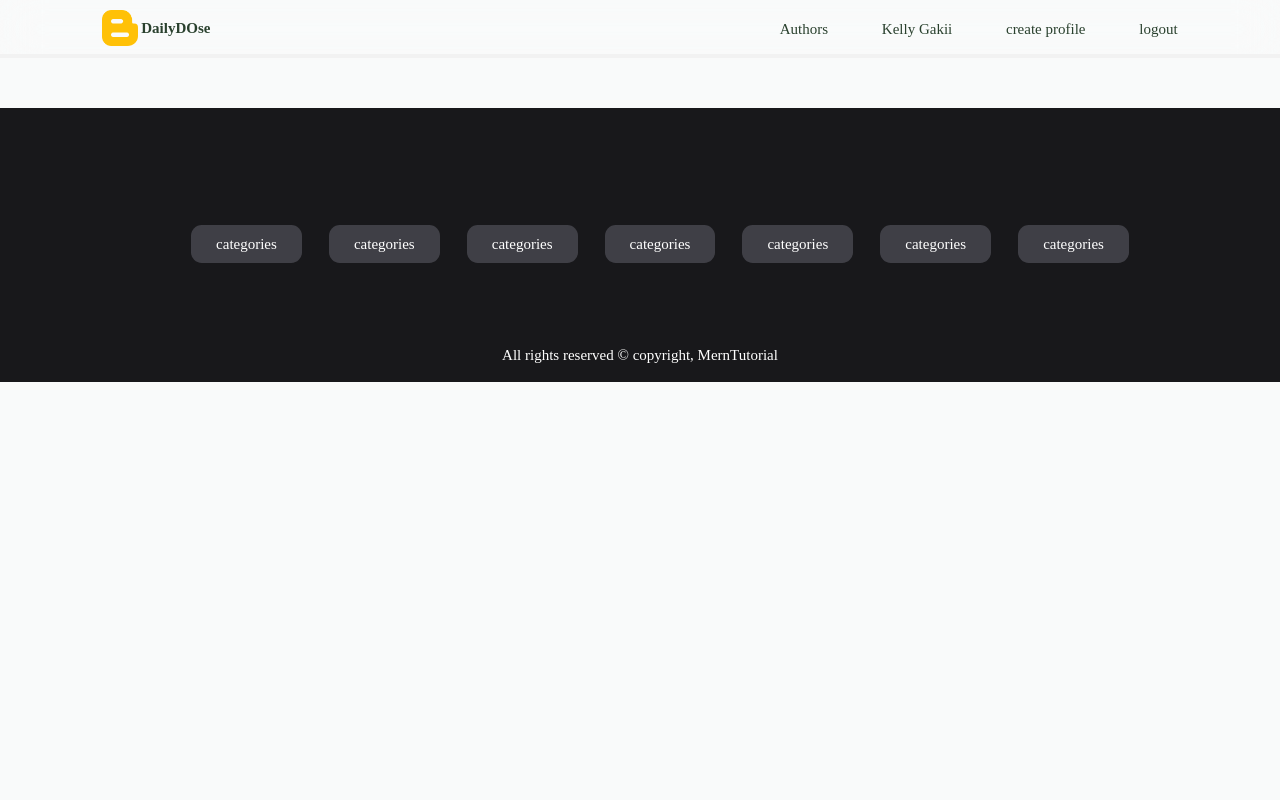
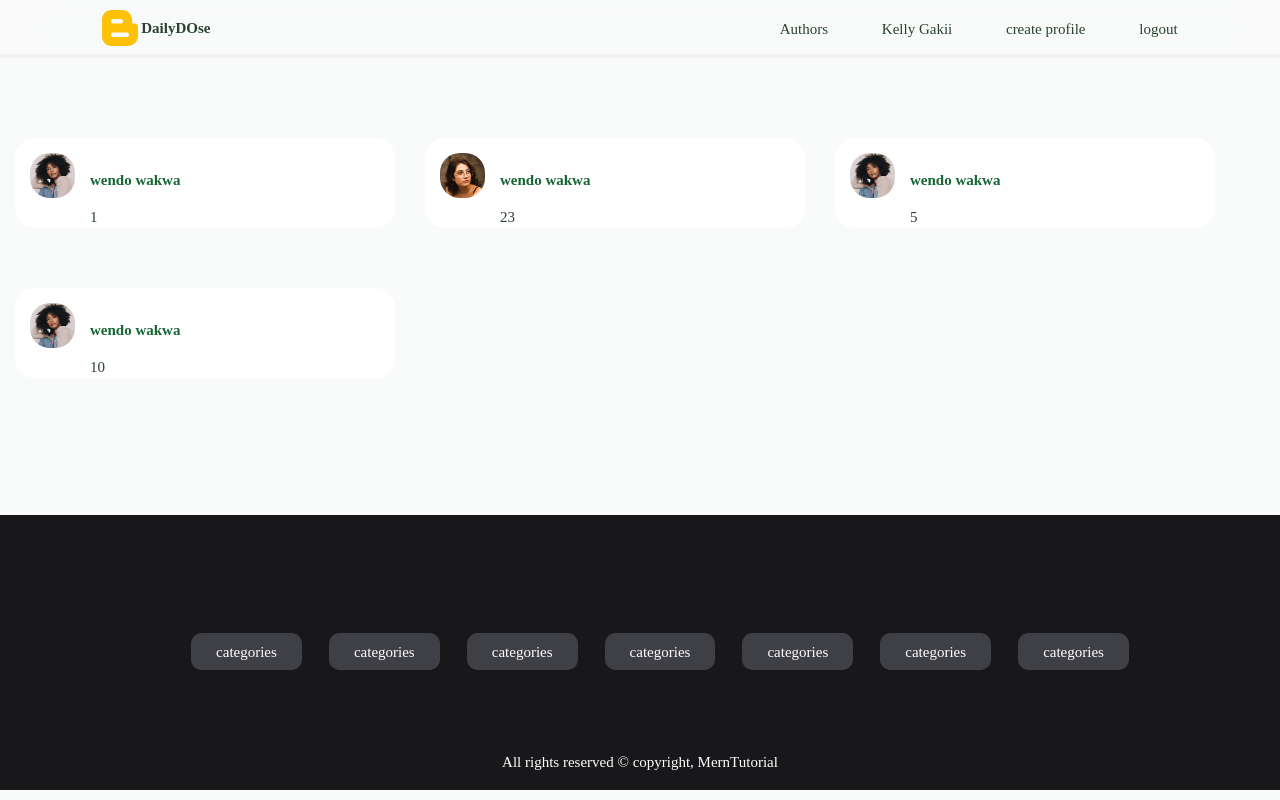
Before and after one commit to Nandiehakuna/BlogSite, a React (Create React App) app: page /authors in a window 1280 px wide. Built offline with nearby package versions, Linux system fonts and the light colour scheme.

Commit message:
authors page complete

```diff
--- a/src/components/Header.jsx
+++ b/src/components/Header.jsx
@@ -15,7 +15,7 @@ const Header = () => {
           </Link>
 
            <ul className='nav-menu'>
-       <li><Link to="/Author">Authors </Link></li>
+       <li><Link to="/authors">Authors </Link></li>
        <li><Link to="/profile">Kelly Gakii </Link></li>
        <li><Link to="/create">create profile </Link></li>
        <li><Link to="/logout">logout </Link></li>
--- a/src/index.css
+++ b/src/index.css
@@ -356,7 +356,7 @@ body{
 }
 
 h1, h2, h3, h4, h5{
-  color: var(--sl-color-gray-950);
+  color: var(--sl-color-green-800);
   /* font-weight: 900; */
 
 }
@@ -454,6 +454,7 @@ width: 84%;
   display: block;
   object-fit:cover ;
   }
+
 
 
 
@@ -588,7 +589,7 @@ footer{
 .postitem-img{
   width: 100%;
   height: 200px;
-  /* margin: 1em; */
+  margin: 1em;
 
 
   object-fit: cover;
@@ -759,3 +760,40 @@ small{
   text-align: center;
   font-size: 15px;
 }
+
+
+/* AUTHORS PAGE STYLING  */
+
+.authors-page{
+  display: flex;
+  align-items: center;
+  flex-wrap: wrap;
+
+
+}
+
+.authors-container {
+  background-color: var(--white-color);
+  padding: 1em;
+  border-radius: 20px;
+  width: 350px;
+  height: 60px;
+}
+
+.authors-container:hover{
+
+  box-shadow: 10px 10px 20px 5px rgba(0, 0, 0, 0.5);
+  transition: var(--transition);
+}
+
+.avatar-img{
+
+  width: 45px;
+/* aspect-ratio: 1/1; */
+  height: auto;
+  border-radius: 20px;
+}
+
+
+
+/*  */
--- a/src/pages/Author.jsx
+++ b/src/pages/Author.jsx
@@ -1,8 +1,51 @@
-import React from 'react'
+import React, { useState } from 'react'
+import avatar1 from '../Assets/avatar1.jpg'
+import avatar2 from '../Assets/avatar12.jpg'
+
+import { Link } from 'react-router-dom'
 
 const Author = () => {
+  const AUTHORS=[
+    { id:1, avatar:avatar1, name:'wendo wakwa',posts:1},
+    {id:1, avatar:avatar2, name:'wendo wakwa',posts:23},
+    {id:1, avatar:avatar1, name:'wendo wakwa',posts:5},
+    {id:1, avatar:avatar1, name:'wendo wakwa',posts:10}
+   ]
+  const [authors, setAuthors]=useState(AUTHORS)
+
+
   return (
-    <div></div>
+    <section className='authors '>
+     {authors.length >0 ? <div className='authors-page'>
+      {
+        authors.map(({id, avatar, name,posts })=>{
+         return  <Link key={id} to='posts/users/:id' className='authors-container '>
+            <div className="authorsimg">
+              <img src={avatar} alt="" className='avatar-img' />
+            </div>
+
+            <div className="author-info">
+              <h4>{name}</h4>
+              <span>{posts}</span>
+
+
+            </div>
+
+
+          </Link>
+
+
+        })
+      }
+
+     </div> : <h1>authors/users page not found </h1>
+
+     }
+
+
+    </section>
+
+
   )
 }
 
```
